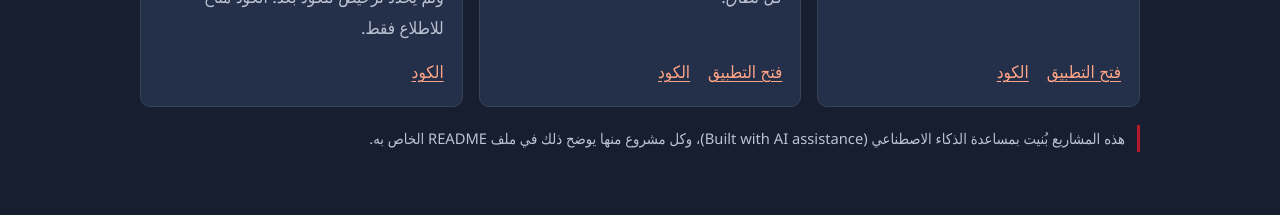
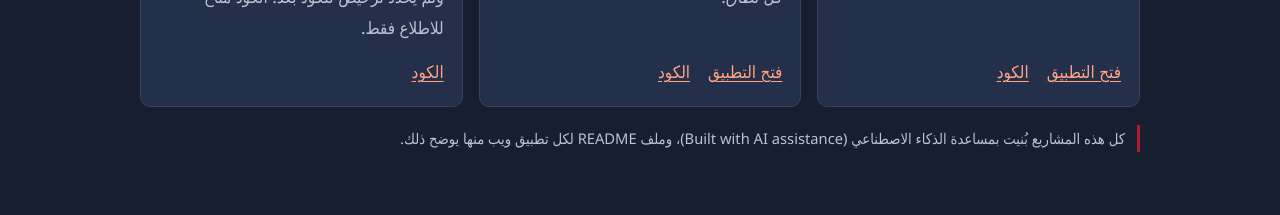
Before and after one commit to abdalhadymahmoud9-crypto/portfolio, a plain HTML site: page index.html in a window 1280 px wide. Shown: the part 2000-2215 px from the top of the page. Drawn offline with Linux system fonts and the light colour scheme.

Commit message:
Revise AI assistance note in index.html
Updated the note about AI assistance in projects for clarity.

```diff
--- a/index.html
+++ b/index.html
@@ -192,7 +192,7 @@
             <p class="links"><a href="https://github.com/abdalhadymahmoud9-crypto/aman" target="_blank" rel="noopener noreferrer">الكود<span class="sr"> Aman</span></a></p>
           </article>
         </div>
-        <p class="note">هذه المشاريع بُنيت بمساعدة الذكاء الاصطناعي (Built with AI assistance)، وكل مشروع منها يوضح ذلك في ملف README الخاص به.</p>
+        <p class="note">كل هذه المشاريع بُنيت بمساعدة الذكاء الاصطناعي (Built with AI assistance)، وملف README لكل تطبيق ويب منها يوضح ذلك.</p>
       </div>
     </section>
 
```
